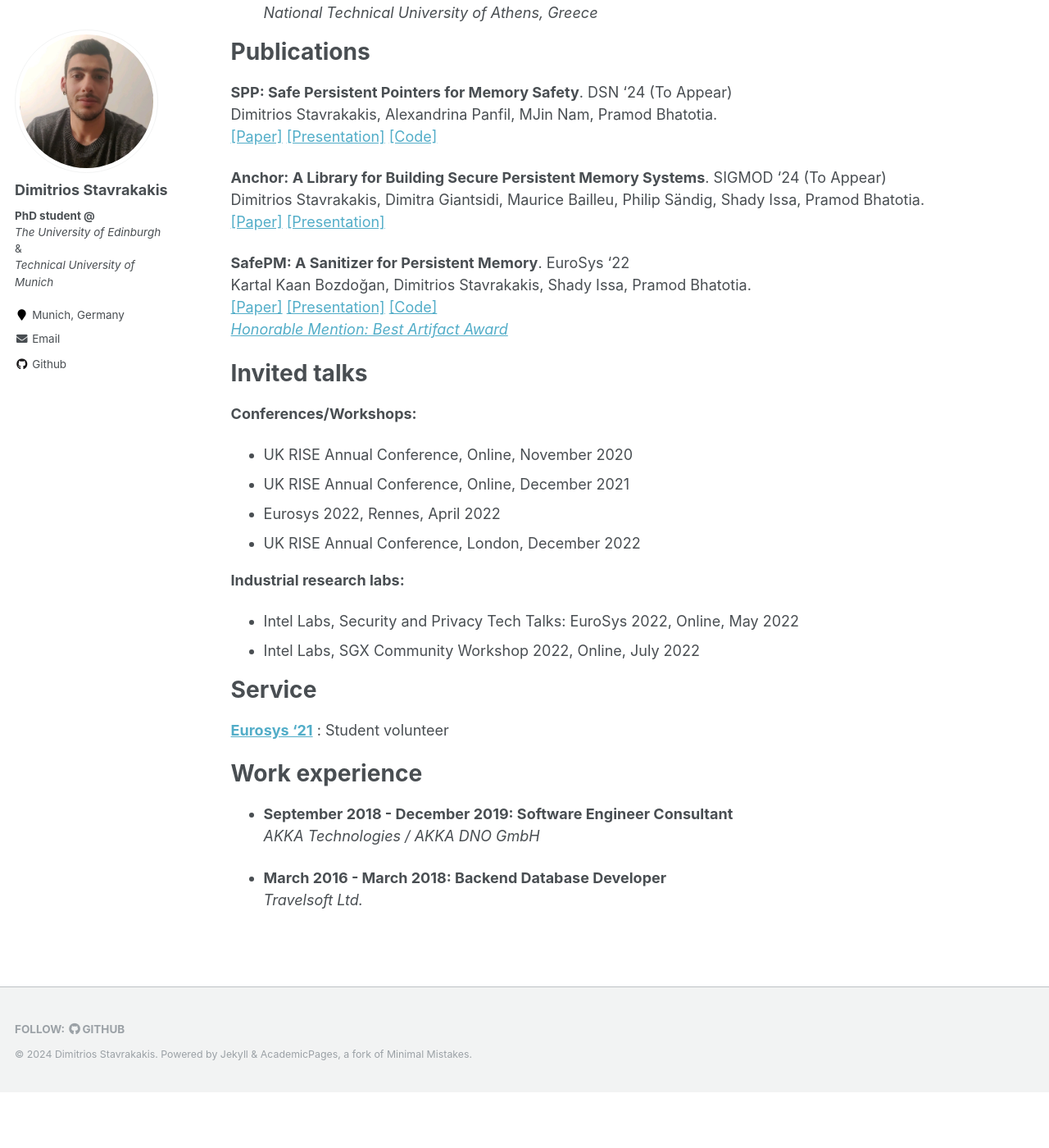
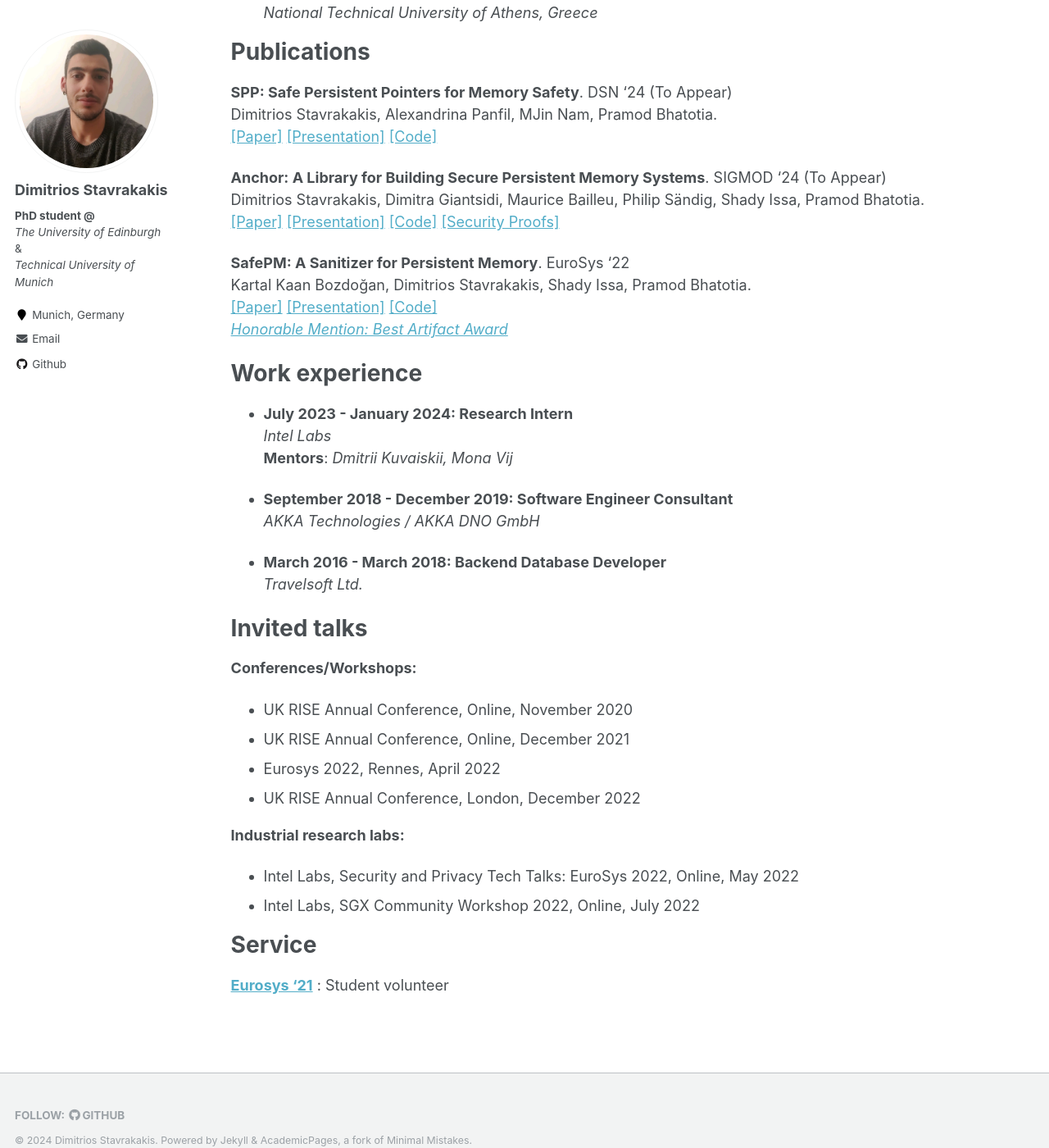
Before and after one commit to dimstav23/dimstav23.github.io, a Jekyll site: the page built from _pages/cv.md, in a window 1280 px wide and 1400 px high, scrolled down 299 px. Shown: the whole window at 82% size. Built offline with Jekyll 4.4.1, drawn with Linux system fonts in a browser that asks for light colours; before the commit the page ends 1631 px from its top, so only the background shows below that.

Commit message:
update CV
Signed-off-by: dimstav23 <dimstav23@gmail.com>

```diff
--- a/_pages/cv.md
+++ b/_pages/cv.md
@@ -25,12 +25,24 @@ Dimitrios Stavrakakis, Alexandrina Panfil, MJin Nam, Pramod Bhatotia. \
 
 __Anchor: A Library for Building Secure Persistent Memory Systems__. SIGMOD '24 (To Appear)  \
 Dimitrios Stavrakakis, Dimitra Giantsidi, Maurice Bailleu, Philip Sändig, Shady Issa, Pramod Bhatotia. \
-[[Paper]](https://dimstav23.github.io/publications) [[Presentation]](https://dimstav23.github.io/publications)
+[[Paper]](https://dimstav23.github.io/publications) [[Presentation]](https://dimstav23.github.io/publications) [[Code]](https://github.com/dimstav23/Anchor) [[Security Proofs]](https://github.com/dimstav23/Anchor-Proofs)
 
 __SafePM: A Sanitizer for Persistent Memory__. EuroSys '22  \
 Kartal Kaan Bozdoğan, Dimitrios Stavrakakis, Shady Issa, Pramod Bhatotia. \
 [[Paper]](https://dse.in.tum.de/wp-content/uploads/2022/04/final_digital_version.pdf) [[Presentation]](https://dse.in.tum.de/wp-content/uploads/2022/04/SafePM_eurosys22_presentation.pdf) [[Code]](https://github.com/TUM-DSE/safepm) \
 [*Honorable Mention: Best Artifact Award*](https://dse.in.tum.de/wp-content/uploads/2022/05/HonorableMention-GillesMuller-SafePM.pdf)
+
+Work experience
+======
+* **July 2023 - January 2024: Research Intern**<br />
+  *Intel Labs*<br />
+  **Mentors**: *Dmitrii Kuvaiskii, Mona Vij*
+
+* **September 2018 - December 2019: Software Engineer Consultant**<br />
+  *AKKA Technologies / AKKA DNO GmbH*
+
+* **March 2016 - March 2018: Backend Database Developer**<br />
+  *Travelsoft Ltd.*
 
 Invited talks
 ======
```
Also changed, not shown: other parts of _pages/cv.md (+0 -8 lines).
